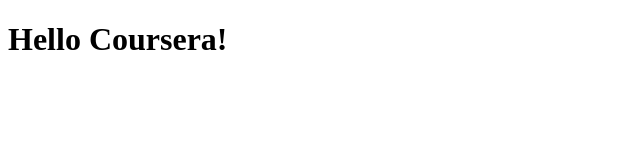
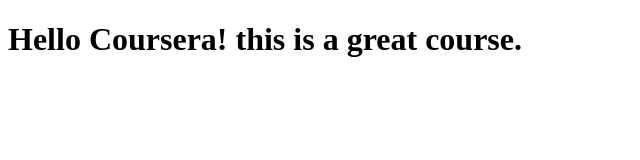
Before and after one commit to aksanghai/coursera-test2, a plain HTML site: page site/index.html in a window 1280 px wide. Shown: the whole page, without its empty margins (0-640 px from the left). Drawn offline with Linux system fonts and the light colour scheme.

Commit message:
Additional content to index page.

```diff
--- a/site/index.html
+++ b/site/index.html
@@ -4,6 +4,6 @@
 	<title>Hello Coursera!</title>
 </head>
 <body>
-<h1>Hello Coursera!</h1>
+<h1>Hello Coursera! this is a great course.</h1>
 </body>
 </html>
```
